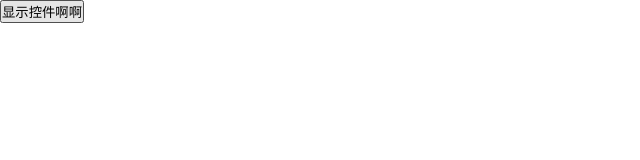
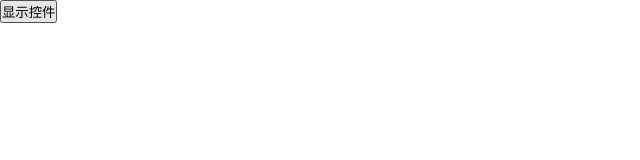
Before and after one commit to ipan1995/testdemo, a plain HTML site: page index.html in a window 1280 px wide. Shown: the full height of the page, 0-640 px from the left. Drawn offline with Linux system fonts and the light colour scheme.

Commit message:
更新html文件

```diff
--- a/index.html
+++ b/index.html
@@ -41,7 +41,7 @@
 </head>
 
 <body>
-    <button id="btn1">显示控件啊啊</button>
+    <button id="btn1">显示控件</button>
     <div id="div1">
         <div id="div2"></div>
     </div>
```
